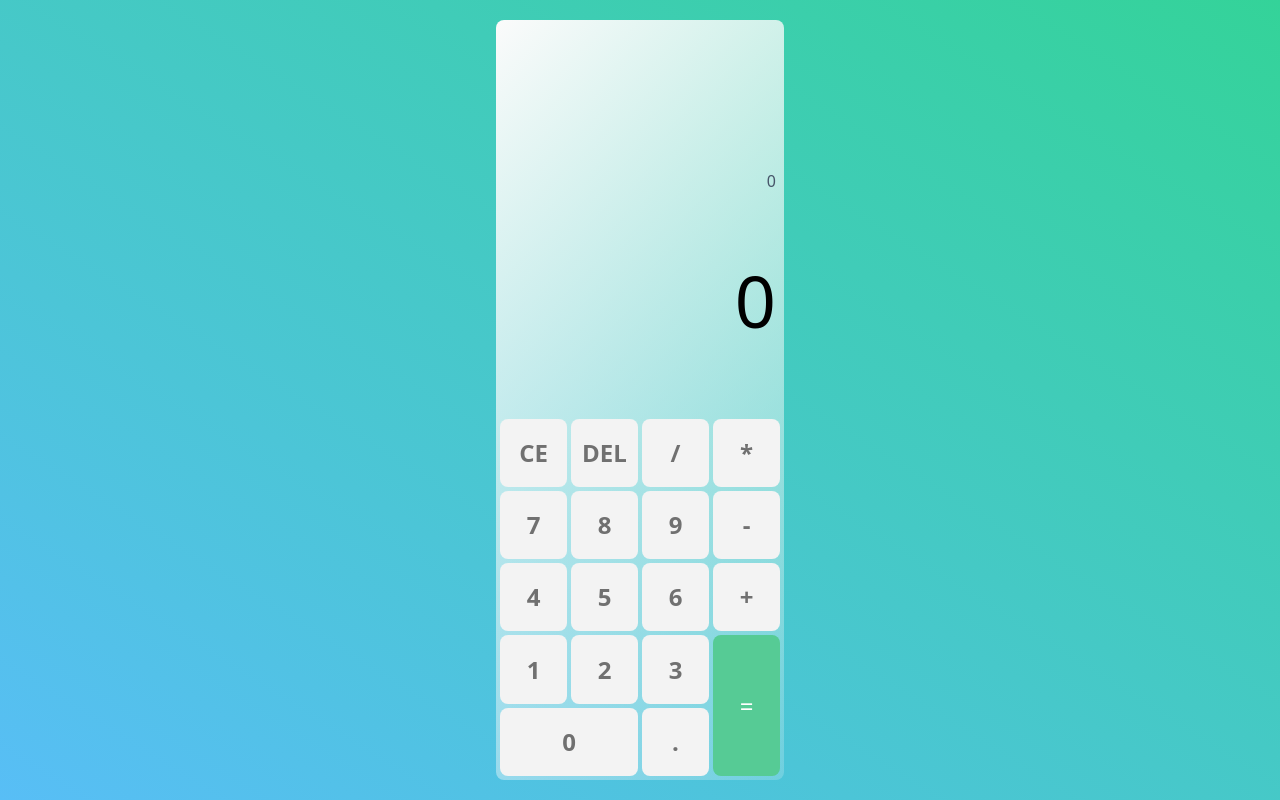
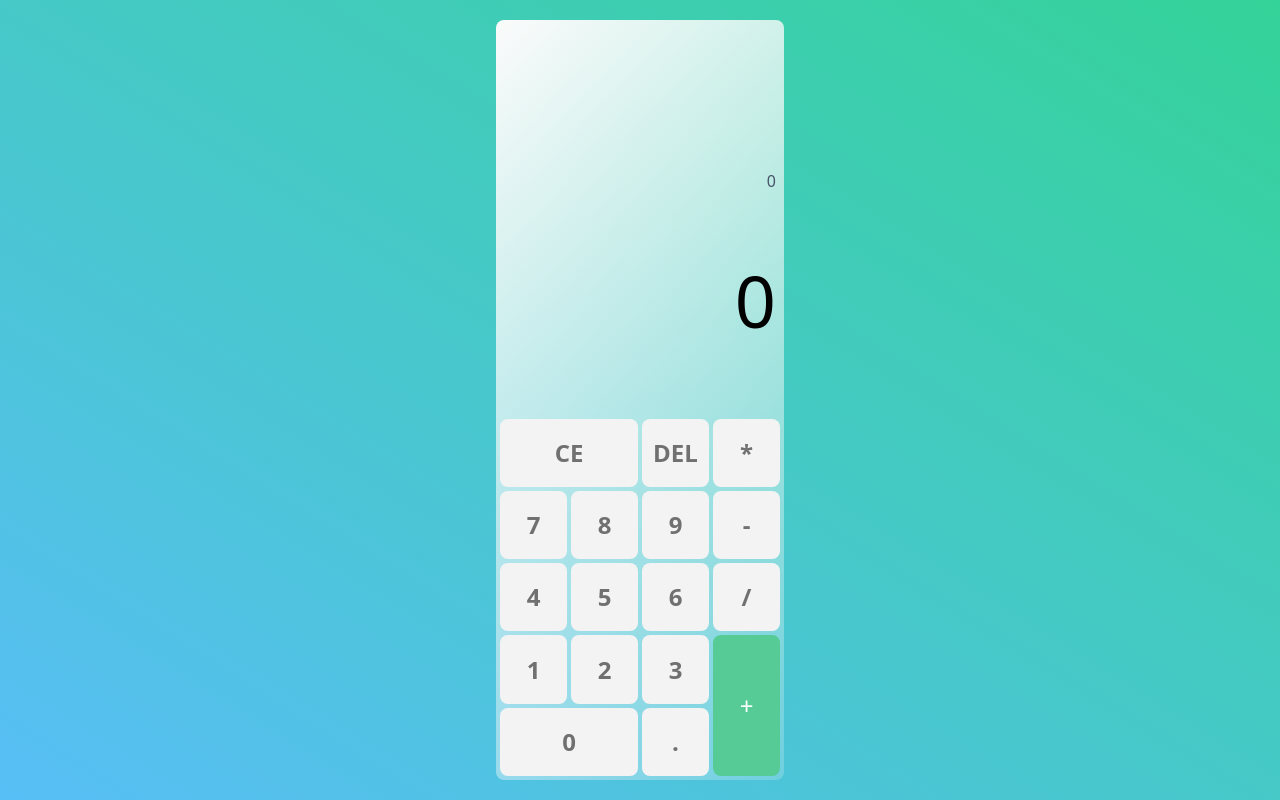
Before and after one commit to aidysp/calculator, a React (Vite) app: page / in a window 1280 px wide. Built offline with nearby package versions, Linux system fonts and the light colour scheme.

Commit message:
updated code added adaptive

```diff
--- a/src/shared/ui/button/button.tsx
+++ b/src/shared/ui/button/button.tsx
@@ -15,14 +15,14 @@ export const Button: FC<ButtonProps> = ({ children, active, bg = true }) => {
 
   if (active) {
     return (
-      <button className="align-center grid h-full w-full items-center rounded-lg bg-[#56CB95] p-1 text-2xl  text-white transition-all active:bg-[#4edb99] betterhover:hover:bg-[#4edb99] dark:bg-[#C818CE] dark:betterhover:hover:bg-[#D40EDB]">
+      <button className="align-center grid h-full w-full items-center rounded-lg bg-[#56CB95] p-1 text-2xl  text-white transition-all active:bg-[#4edb99] betterhover:hover:bg-[#4edb99] dark:active:bg-[#d138d6] dark:bg-[#C818CE] dark:betterhover:hover:bg-[#D40EDB]">
         {children}
       </button>
     );
   }
 
   return (
-    <button className="align-center  h-full w-full rounded-lg bg-[#F3F3F3] p-1 text-2xl font-semibold text-[#707070] transition-all active:bg-[#ebebeb] betterhover:hover:bg-[#ebebeb] dark:bg-[#4E4E4E] dark:text-white dark:betterhover:hover:bg-[#5e5e5e]">
+    <button className="align-center  h-full w-full rounded-lg bg-[#F3F3F3] p-1 text-2xl font-semibold text-[#707070] transition-all active:bg-[#ebebeb] betterhover:hover:bg-[#ebebeb] dark:active:bg-[#5c5c5c] dark:bg-[#4E4E4E] dark:text-white dark:betterhover:hover:bg-[#5e5e5e]">
       {children}
     </button>
   );
--- a/src/widgets/calculator/ui/calculator.tsx
+++ b/src/widgets/calculator/ui/calculator.tsx
@@ -62,7 +62,7 @@ export const Calculator = () => {
   return (
     <>
       {" "}
-      <div className="relative h-screen md:my-auto sm:h-[95vh] w-screen grid gap-y-5 sm:rounded-lg sm:w-72 sm:mr-auto sm:ml-auto bg-[linear-gradient(135deg,_#fbfbfb_0%,_rgba(251,_251,_251,_0.33)_83.5%,_rgba(251,_251,_251,_0.2)_100%)] lg:gap-y-2 md:gap-1 dark:bg-[linear-gradient(136deg,_#424242_0%,_rgba(66,_66,_66,_0.4)_100%)]">
+      <div className="relative h-screen md:my-auto sm:h-[95vh] sm:w-72 2xl:w-[90%] 2xl:text-5xl 2xl:h-full w-screen grid gap-y-5 sm:rounded-lg sm:mr-auto sm:ml-auto bg-[linear-gradient(135deg,_#fbfbfb_0%,_rgba(251,_251,_251,_0.33)_83.5%,_rgba(251,_251,_251,_0.2)_100%)] lg:gap-y-2 md:gap-1 dark:bg-[linear-gradient(136deg,_#424242_0%,_rgba(66,_66,_66,_0.4)_100%)]">
         <header>
 
         </header>
@@ -112,17 +112,18 @@ export const Calculator = () => {
               >
                 <Button>{e}</Button>
               </div>
-            ) : e == "=" ? (
+            ) : index == 0 ? (
               <div
                 key={index}
-                className="row-span-2"
+                className="col-span-2"
                 onClick={() => {
-                  setResult(eval(counts));
+                    setCounts("0");
+                    setResult("0");
                 }}
               >
-                <Button active={true}>{e}</Button>
+                <Button active={false}>{e}</Button>
               </div>
-            ) : e == "DEL" ? (
+            )  : e == "DEL" ? (
               <div
                 key={index}
                 onClick={() => {
@@ -141,13 +142,10 @@ export const Calculator = () => {
               </div>
             ) : (
               <div
-                className=""
                 key={index}
+                className={(e == "+") ? "row-span-2" : ""}
                 onClick={(j) => {
-                  if (e == "CE") {
-                    setCounts("0");
-                    setResult("0");
-                  } else {
+
                     if (
                       checkExpressionsType(
                         counts[counts.length - 1],
@@ -188,9 +186,9 @@ export const Calculator = () => {
                       setResult("");
                     }
                   }
-                }}
+                }
               >
-                <Button>{e}</Button>
+                {e == "+" ? <Button active={true}>{e}</Button> :<Button>{e}</Button>}
               </div>
             );
           })}
--- a/src/widgets/calculator/ui/operations.ts
+++ b/src/widgets/calculator/ui/operations.ts
@@ -1,7 +1,6 @@
 export const operations: string[] = [
   "CE",
   "DEL",
-  "/",
   "*",
   "7",
   "8",
@@ -10,11 +9,11 @@ export const operations: string[] = [
   "4",
   "5",
   "6",
-  "+",
+  "/",
   "1",
   "2",
   "3",
-  "=",
+  "+",
   "0",
   ".",
 ];
```
